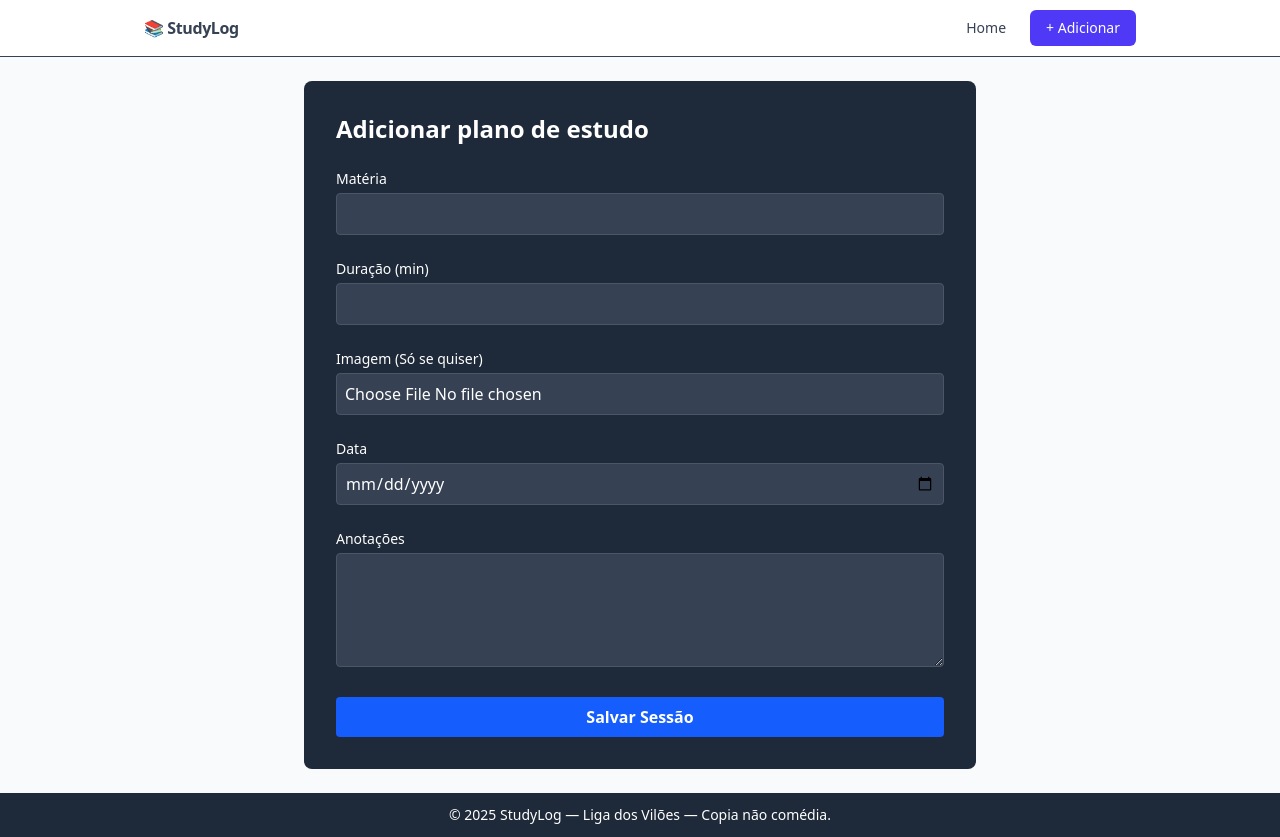
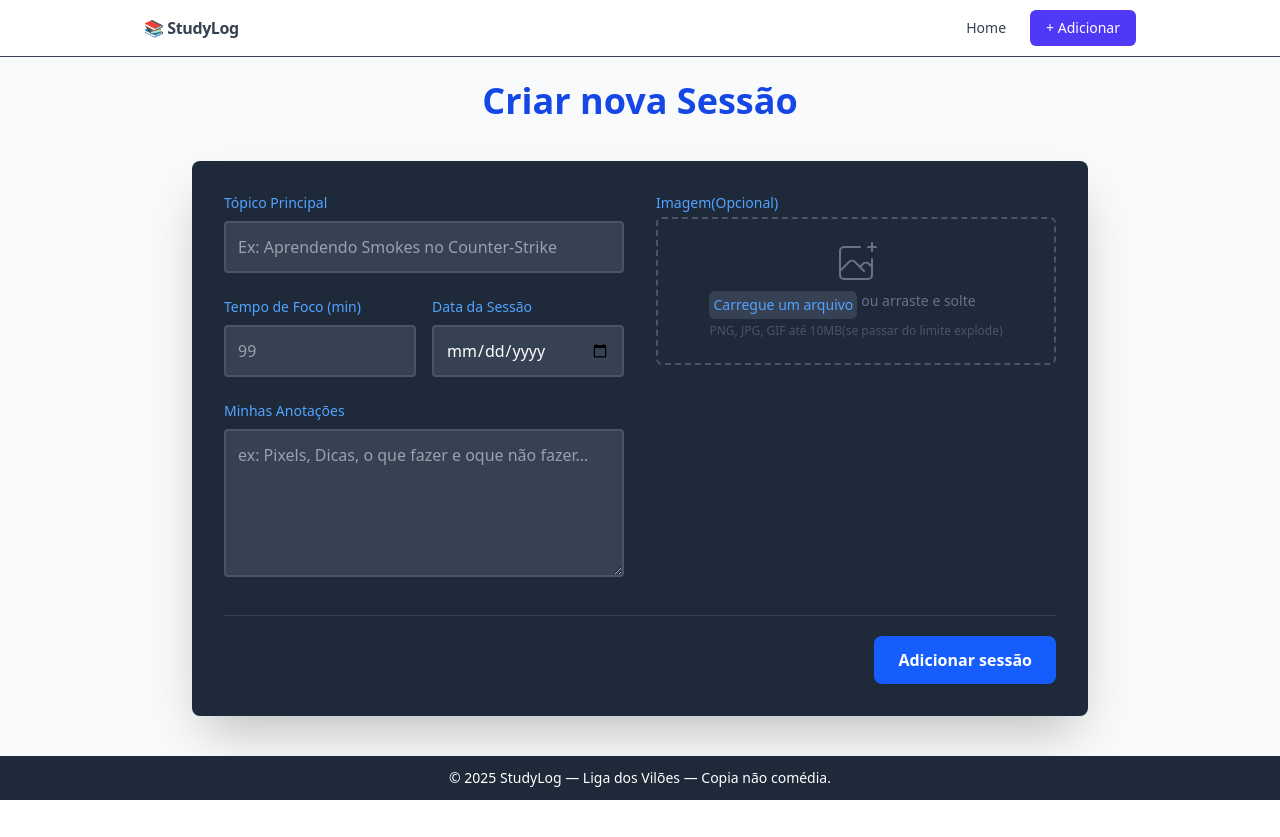
Before and after one commit to rodrigueszkkk/CP05, a React (Vite) app: page /add in a window 1280 px wide. After the commit the page ends 800 px from the top, so only its background shows below. Built offline with nearby package versions, Linux system fonts and the light colour scheme.

Commit message:
new add & color fix

```diff
--- a/src/pages/NewSession.tsx
+++ b/src/pages/NewSession.tsx
@@ -31,38 +31,75 @@ export default function NewSession({ onAddSession }: NewSessionProps) {
   };
 
   return (
-    <div className="max-w-2xl mx-auto bg-gray-800 p-8 rounded-lg">
-      <h2 className="text-white text-2xl font-bold mb-6">Adicionar plano de estudo</h2>
-      <form onSubmit={handleSubmit} className="space-y-6">
+    <div className="max-w-4xl mx-auto">
+      <div className="text-center mb-10">
+        <h1 className="text-4xl font-bold text-blue-700">Criar nova Sessão</h1>
+      </div>
+      <form onSubmit={handleSubmit} className="bg-gray-800 p-8 rounded-lg shadow-2xl">
+        <div className="grid grid-cols-1 md:grid-cols-2 gap-x-8 gap-y-6">
+
+          {/* Coluna da Esquerda: Detalhes Essenciais */}
+          <div className="space-y-6">
             <div>
-          <label htmlFor="subject" className="block text-sm font-medium text-white">Matéria</label>
+              <label htmlFor="subject" className="block text-sm font-medium text-blue-400 mb-1">Tópico Principal</label>
               <input id="subject" type="text" value={subject} onChange={(e) => setSubject(e.target.value)} required
-            className="mt-1 w-full p-2 bg-gray-700 rounded border border-gray-600 text-white"/>
+                placeholder="Ex: Aprendendo Smokes no Counter-Strike"
+                className="mt-1 w-full p-3 bg-gray-700 rounded border-2 border-gray-600 text-white focus:border-blue-500 focus:ring-0 transition"/>
+            </div>
+            <div className="flex gap-4">
+              <div className="flex-1">
+                <label htmlFor="minutes" className="block text-sm font-medium text-blue-400 mb-1">Tempo de Foco (min)</label>
+                <input id="minutes" type="number" value={minutes} onChange={(e) => setMinutes(e.target.value)} required
+                  placeholder="99"
+                  className="mt-1 w-full p-3 bg-gray-700 rounded border-2 border-gray-600 text-white focus:border-blue-500 focus:ring-0 transition"/>
+              </div>
+              <div className="flex-1">
+                <label htmlFor="date" className="block text-sm font-medium text-blue-400 mb-1">Data da Sessão</label>
+                <input id="date" type="date" value={date} onChange={(e) => setDate(e.target.value)} required
+                  className="mt-1 w-full p-3 bg-gray-700 rounded border-2 border-gray-600 text-white focus:border-blue-500 focus:ring-0 transition"/>
+              </div>
             </div>
              <div>
-          <label htmlFor="minutes" className="block text-sm font-medium text-white">Duração (min)</label>
-          <input id="minutes" type="number" value={minutes} onChange={(e) => setMinutes(e.target.value)} required
-            className="mt-1 w-full p-2 bg-gray-700 rounded border border-gray-600 text-white"/>
+              <label htmlFor="notes" className="block text-sm font-medium text-blue-400 mb-1">Minhas Anotações</label>
+              <textarea id="notes" value={notes} onChange={(e) => setNotes(e.target.value)} rows={5}
+                placeholder="ex: Pixels, Dicas, o que fazer e oque não fazer..."
+                className="mt-1 w-full p-3 bg-gray-700 rounded border-2 border-gray-600 text-white focus:border-blue-500 focus:ring-0 transition"/>
             </div>
+          </div>
+
+          {/* Coluna da Direita: Upload de Imagem */}
           <div>
-          <label htmlFor="image" className="block text-sm font-medium text-white">Imagem (Só se quiser)</label>
-          <input id="image" type="file" accept="image/*" onChange={handleImageChange}
-            className="mt-1 w-full p-2 bg-gray-700 rounded border border-gray-600 text-white"/>
-          {imageUrl && <img src={imageUrl} alt="Preview" className="mt-4 w-32 h-32 object-cover rounded"/>}
+            <label htmlFor="image" className="block text-sm font-medium text-blue-400 mb-1">Imagem(Opcional)</label>
+            <div className="mt-1 flex justify-center px-6 pt-5 pb-6 border-2 border-gray-600 border-dashed rounded-md">
+              <div className="space-y-1 text-center">
+                {imageUrl ? (
+                  <img src={imageUrl} alt="Preview" className="mx-auto h-40 w-auto object-cover rounded-md"/>
+                ) : (
+                  <svg className="mx-auto h-12 w-12 text-gray-500" stroke="currentColor" fill="none" viewBox="0 0 48 48" aria-hidden="true">
+                    <path d="M28 8H12a4 4 0 00-4 4v20m32-12v8m0 0v8a4 4 0 01-4 4H12a4 4 0 01-4-4v-4m32-4l-3.172-3.172a4 4 0 00-5.656 0L28 28M8 32l9.172-9.172a4 4 0 015.656 0L28 28m0 0l4 4m4-24h8m-4-4v8" strokeWidth="2" strokeLinecap="round" strokeLinejoin="round" />
+                  </svg>
+                )}
+                <div className="flex text-sm text-gray-500">
+                  <label htmlFor="image-upload" className="relative cursor-pointer bg-gray-700 rounded-md font-medium text-blue-400 hover:text-blue-500 focus-within:outline-none p-1">
+                    <span>Carregue um arquivo</span>
+                    <input id="image-upload" name="image-upload" type="file" className="sr-only" onChange={handleImageChange} accept="image/*"/>
+                  </label>
+                  <p className="pl-1">ou arraste e solte</p>
                 </div>
-        <div>
-          <label htmlFor="date" className="block text-sm font-medium text-white">Data</label>
-          <input id="date" type="date" value={date} onChange={(e) => setDate(e.target.value)} required
-            className="mt-1 w-full p-2 bg-gray-700 rounded border border-gray-600 text-white"/>
+                <p className="text-xs text-gray-600">PNG, JPG, GIF até 10MB(se passar do limite explode)</p>
               </div>
-        <div>
-          <label htmlFor="notes" className="block text-sm font-medium text-white">Anotações</label>
-          <textarea id="notes" value={notes} onChange={(e) => setNotes(e.target.value)} rows={4}
-            className="mt-1 w-full p-2 bg-gray-700 rounded border border-gray-600 text-white"/>
             </div>
-        <button type="submit" className="w-full bg-blue-600 hover:bg-blue-700 text-white font-bold py-2 px-4 rounded">
-          Salvar Sessão
+          </div>
+        </div>
+
+        {/* Botão de Submissão */}
+        <div className="mt-8 pt-5 border-t border-gray-700">
+          <div className="flex justify-end">
+            <button type="submit" className="w-full md:w-auto bg-blue-600 hover:bg-blue-700 text-white font-bold py-3 px-6 rounded-lg transition-transform transform hover:scale-105 focus:outline-none focus:ring-2 focus:ring-offset-2 focus:ring-offset-gray-800 focus:ring-blue-500">
+              Adicionar sessão
             </button>
+          </div>
+        </div>
       </form>
     </div>
   );
```
Lines whose indentation alone changed are shown as unchanged.
